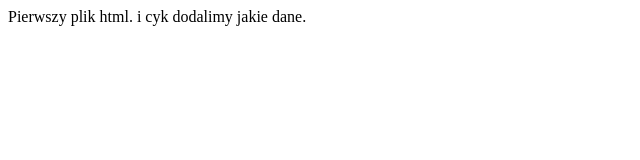
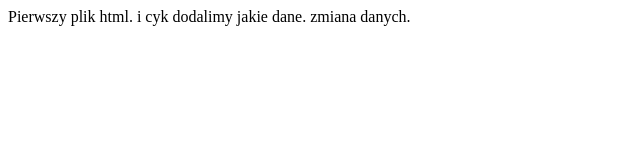
Before and after one commit to domjankowski/zdalne-repozytorium, a plain HTML site: page index.html in a window 1280 px wide. Shown: the whole page, without its empty margins (0-640 px from the left). Drawn offline with Linux system fonts and the light colour scheme.

```diff
--- a/index.html
+++ b/index.html
@@ -8,5 +8,7 @@
 
 dodalimy jakie dane.
 
+zmiana danych.
+
 </body>
 </html>
```
